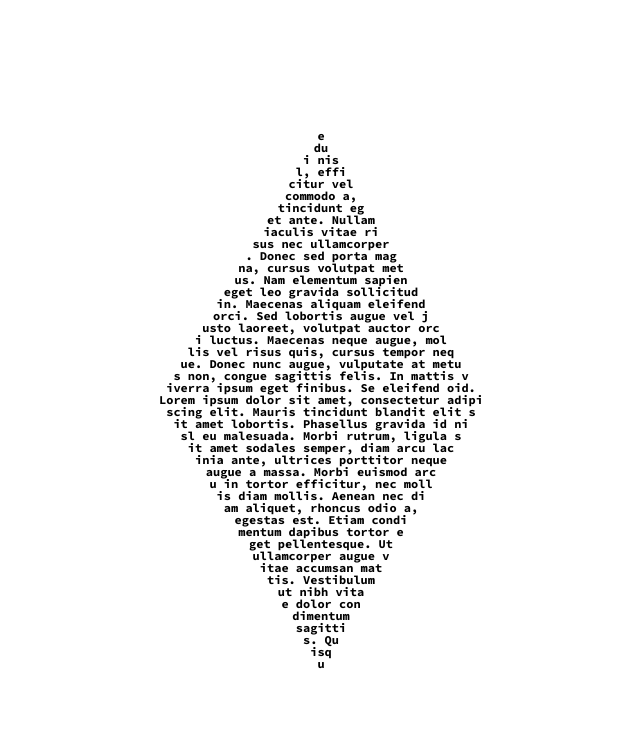
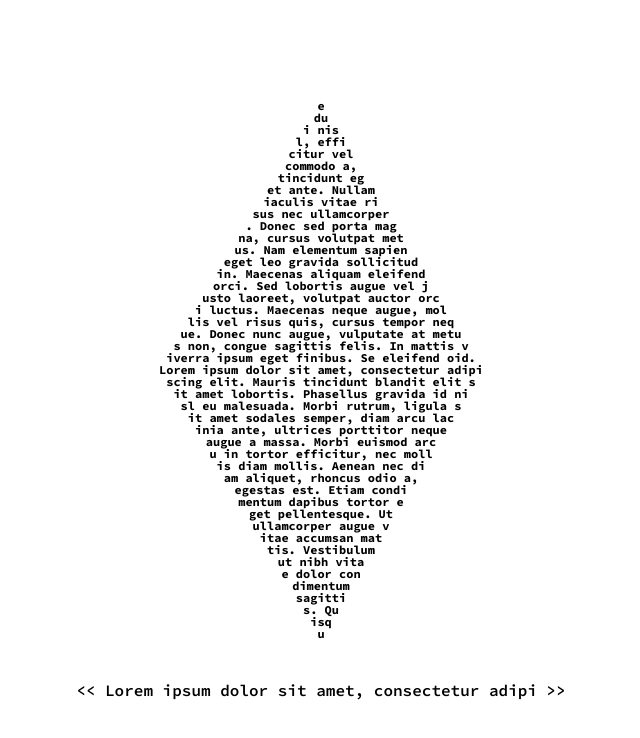
Before and after one commit to data-doge/condenser, a plain HTML site: page index.html in a window 1280 px wide. Shown: the whole page, without its empty margins (319-959 px from the left). Drawn offline with Linux system fonts and the light colour scheme.

Commit message:
template container for highlighted text

```diff
--- a/css/index.css
+++ b/css/index.css
@@ -6,15 +6,21 @@ html, body {
 body {
   text-align: center;
   font-family: 'Source Code Pro';
-  font-weight: 300;
+}
+
+.container {
+  position: relative;
+  top: 50%;
+  transform: translateY(-50%);
 }
 
 .diamond {
-  position: relative;
-  top: 50%;
-  transform: translateY(-50%);
   font-size: 12px;
   line-height: 1;
-  letter-spacing: 0;
   font-weight: 700;
 }
+
+.highlighted-container {
+  margin-top: 40px;
+  font-weight: 600;
+}
--- a/index.html
+++ b/index.html
@@ -14,6 +14,11 @@
   </head>
 
   <body>
-    <div class="diamond"></div>
+    <div class="container">
+      <div class="diamond"></div>
+      <div class="highlighted-container">
+        << <span class="highlighted-text">Lorem ipsum dolor sit amet, consectetur adipi</span> >>
+      </div>
+    </div>
   </body>
 </html>
```
